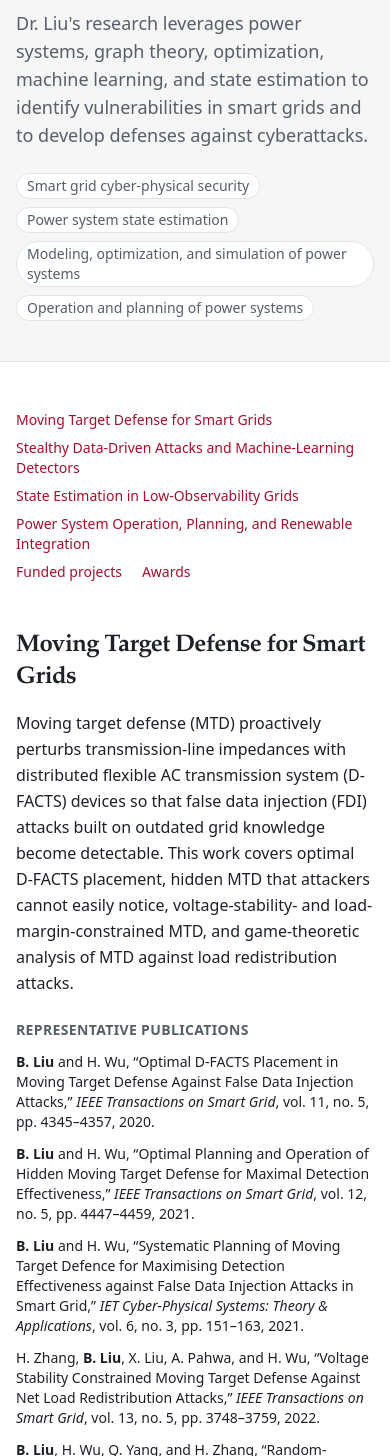
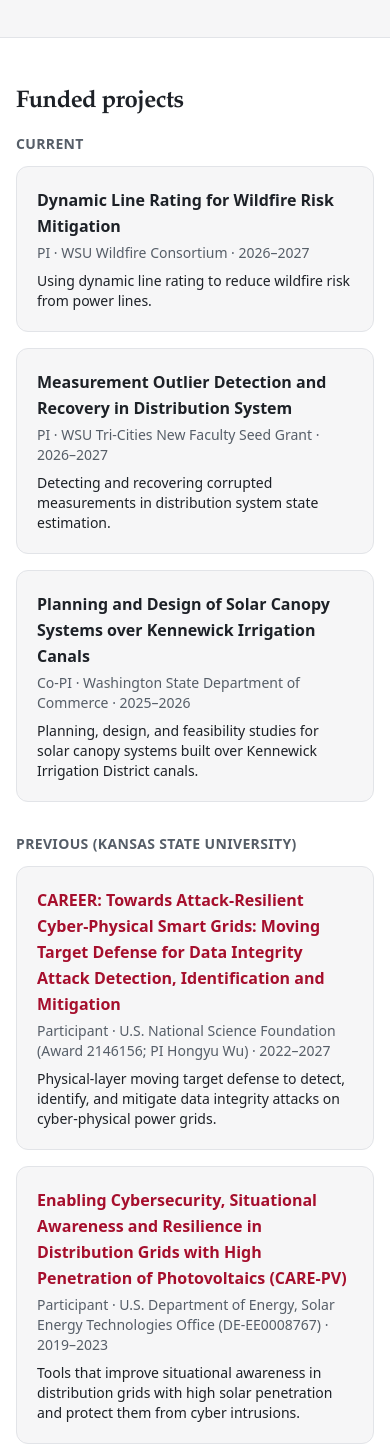
Before and after one commit to BLiu1793/BLiu1793.github.io, an Astro site: page /research in a window 390 px wide. Shown: the part 144-1600 px from the top of the page. Built offline with nearby package versions, Linux system fonts and the light colour scheme; Astro itself is replaced by a stand-in of ours.

Commit message:
Simplify Research page to funded projects and awards
Research themes, interests, and representative-publication lists removed from the
Research page; the four Home research cards remain, without links.

Developed with Claude (AI).

Co-Authored-By: Claude Opus 5.5 <noreply@anthropic.com>

```diff
--- a/docs/MAINTENANCE.md
+++ b/docs/MAINTENANCE.md
@@ -88,6 +88,13 @@ official catalog titles.
 Edit the matching file in `src/content/`: `projects/*.md` (Research page), `service.yaml`
 (the "Professional service" section on the Home page), or `awards.yaml` (Research page).
 
+**Funded project details.** Each project is one file in `src/content/projects/`. The part
+between the `---` lines holds the title, sponsor, role, and period. Everything **below** the
+second `---` is the description shown on the Research page. Write it as ordinary paragraphs
+(leave a blank line between paragraphs); Markdown such as `**bold**` and `[links](https://…)` works.
+
+**Home page research cards** (title + one sentence each) are in `src/content/research.yaml`.
+
 **Hidden entries.** Entries marked `confirmed: false` stay in the file but do not appear on
 the site. They are CV items that had not been verified when the site was built (see
 `notes/CONTENT_REVIEW.md`). To show one, delete that line or change it to `confirmed: true`.
--- a/src/content.config.ts
+++ b/src/content.config.ts
@@ -65,8 +65,6 @@ const research = defineCollection({
   schema: z.object({
     title: z.string(),
     short: z.string(), // one-sentence card text for the home page
-    summary: z.string(),
-    publications: z.array(z.string()).default([]), // ids from publications.yaml
     order: z.number(),
   }),
 });
--- a/src/content/research.yaml
+++ b/src/content/research.yaml
@@ -1,70 +1,20 @@
-# Research themes (Research page sections and Home page cards).
-# `publications` lists ids from publications.yaml shown as representative papers.
+# Research highlight cards on the Home page (title + one sentence each).
 - id: moving-target-defense
   order: 1
   title: Moving Target Defense for Smart Grids
   short: Physical-layer defenses that use D-FACTS devices to expose stealthy false data injection attacks.
-  summary: >-
-    Moving target defense (MTD) proactively perturbs transmission-line impedances with
-    distributed flexible AC transmission system (D-FACTS) devices so that false data
-    injection (FDI) attacks built on outdated grid knowledge become detectable. This work
-    covers optimal D-FACTS placement, hidden MTD that attackers cannot easily notice,
-    voltage-stability- and load-margin-constrained MTD, and game-theoretic analysis of MTD
-    against load redistribution attacks.
-  publications:
-    - tsg-2020-dfacts-placement-mtd
-    - tsg-2021-hidden-mtd
-    - ietcps-2021-systematic-mtd
-    - tsg-2022-voltage-stability-mtd
-    - processes-2023-random-hmtd
-    - access-2024-countering-ac-lr
 
 - id: stealthy-attacks
   order: 2
   title: Stealthy Data-Driven Attacks and Machine-Learning Detectors
   short: Data-driven FDI attacks that reveal blind spots of machine-learning detectors, and the defenses that close them.
-  summary: >-
-    Machine-learning detectors are widely proposed for spotting cyberattacks on grid
-    measurements. This work constructs highly stealthy, data-driven FDI attacks that need
-    little or no knowledge of the network model, using matrix and tensor completion, low-rank
-    structure, and generative adversarial networks, to reveal where such detectors fail. It
-    also develops countermeasures, including deep-learning-based detection and
-    graph-theoretic and smart-inverter-enabled meter encoding.
-  publications:
-    - tsg-2024-matrix-completion-fdi
-    - iotj-2024-tensor-completion-fdi
-    - tii-2025-low-rank-fdi
-    - tii-2026-representation-learning-gans
-    - tsg-2026-graph-meter-encoding
-    - jmpce-2025-smart-inverter-meter-encoding
 
 - id: state-estimation
   order: 3
   title: State Estimation in Low-Observability Grids
   short: Matrix- and tensor-completion and deep-learning state estimation with sparse, noisy, or corrupted data.
-  summary: >-
-    Distribution systems often have too few sensors for conventional state estimation. This
-    work develops robust matrix-completion and multi-stage tensor-completion state estimation
-    for low-observability distribution systems, uses random matrix theory to suppress
-    measurement noise, and builds deep-learning state estimators (RNN, GRU, and LSTM) for
-    transmission systems that also support attack detection.
-  publications:
-    - pesgm-2019-robust-mcse
-    - pesgm-2025-enhanced-tc-dsse
-    - kpec-2024-dlse-detection
 
 - id: grid-operation
   order: 4
   title: Power System Operation, Planning, and Renewable Integration
   short: Optimal power flow with FACTS devices, grid-forming converter stability, and solar planning.
-  summary: >-
-    This work covers the modeling, optimization, and simulation of power system operation
-    and planning. It includes an interior-point solver for AC optimal power flow with
-    variable-impedance FACTS devices, the effect of line impedance changes on voltage
-    stability, the stability of grid-forming converters in weak grids, and the planning of
-    solar energy resources.
-  publications:
-    - access-2021-interior-point-acopf-facts
-    - kpec-2020-interior-point-opf-dfacts
-    - naps-2026-composite-synchronization-gfm
-    - mosicom-2026-gfm-small-signal
--- a/src/pages/index.astro
+++ b/src/pages/index.astro
@@ -46,14 +46,11 @@ const hasCv = fs.existsSync(path.join(process.cwd(), 'public', cvHref));
   </section>
 
   <section class="container-page py-14" aria-labelledby="research-heading">
-    <div class="flex items-baseline justify-between gap-4">
-      <h2 id="research-heading" class="section-title">Research highlights</h2>
-      <a href="/research/" class="text-sm">All research<span class="sr-only"> themes</span> →</a>
-    </div>
+    <h2 id="research-heading" class="section-title">Research highlights</h2>
     <ul class="grid gap-4 sm:grid-cols-2">
       {themes.map((t) => (
         <li class="card">
-          <h3 class="text-lg font-semibold"><a href={`/research/#${t.id}`} class="text-fg hover:text-accent">{t.data.title}</a></h3>
+          <h3 class="text-lg font-semibold">{t.data.title}</h3>
           <p class="mt-2 text-sm text-muted">{t.data.short}</p>
         </li>
       ))}
--- a/src/pages/research.astro
+++ b/src/pages/research.astro
@@ -1,101 +1,44 @@
 ---
+// Research page: funded projects and awards only.
+// Data: src/content/projects/*.md (one file per project) and src/content/awards.yaml
 import BaseLayout from '../layouts/BaseLayout.astro';
 import PageHeader from '../components/PageHeader.astro';
-import PublicationItem from '../components/PublicationItem.astro';
-import { getCollection, render } from 'astro:content';
+import { render } from 'astro:content';
 import { site } from '../config';
-import { getPublications, visible } from '../lib/content';
-
-const themes = (await getCollection('research')).sort((a, b) => a.data.order - b.data.order);
-const pubs = await getPublications();
-const pubById = new Map(pubs.map((p) => [p.id, p]));
+import { visible } from '../lib/content';
 
 const projects = (await visible('projects')).sort((a, b) => a.data.order - b.data.order);
-const projectBodies = new Map(
-  await Promise.all(projects.map(async (p) => [p.id, (await render(p)).Content] as const)),
-);
-const current = projects.filter((p) => p.data.status === 'current');
-const previous = projects.filter((p) => p.data.status === 'previous');
+const withBodies = await Promise.all(projects.map(async (p) => ({ p, Body: (await render(p)).Content })));
+const groups = [
+  { heading: 'Current', items: withBodies.filter(({ p }) => p.data.status === 'current') },
+  { heading: 'Previous (Kansas State University)', items: withBodies.filter(({ p }) => p.data.status === 'previous') },
+].filter((g) => g.items.length > 0);
 const money = (n?: number) =>
   site.features.showFundingAmounts && n ? ` · $${n.toLocaleString('en-US')}` : '';
 
 const awards = await visible('awards');
 ---
-<BaseLayout title="Research" description="Research on smart grid cyber-physical security, moving target defense, stealthy data-driven attacks, and state estimation.">
-  <PageHeader
-    title="Research"
-    lead="Dr. Liu's research leverages power systems, graph theory, optimization, machine learning, and state estimation to identify vulnerabilities in smart grids and to develop defenses against cyberattacks."
-  >
-    <ul class="mt-6 flex flex-wrap gap-2" aria-label="Research interests">
-      {site.interests.map((i) => <li class="chip bg-bg text-sm">{i}</li>)}
-    </ul>
-  </PageHeader>
+<BaseLayout title="Research" description={`Funded research projects and awards of ${site.name}, ${site.institution}.`}>
+  <PageHeader title="Research" />
 
   <div class="container-page py-12">
-    <nav aria-label="On this page" class="mb-12 text-sm">
-      <ul class="flex flex-wrap gap-x-5 gap-y-2">
-        {themes.map((t) => <li><a href={`#${t.id}`}>{t.data.title}</a></li>)}
-        <li><a href="#funding">Funded projects</a></li>
-        <li><a href="#awards">Awards</a></li>
-      </ul>
-    </nav>
-
-    {themes.map((t) => {
-      const reps = t.data.publications.map((id) => pubById.get(id)).filter((p) => p !== undefined);
-      return (
-        <section id={t.id} class="mb-14 scroll-mt-24" aria-labelledby={`${t.id}-h`}>
-          <h2 id={`${t.id}-h`} class="section-title">{t.data.title}</h2>
-          <p class="max-w-3xl">{t.data.summary}</p>
-          {reps.length > 0 && (
-            <>
-              <h3 class="mt-6 mb-3 font-sans text-sm font-semibold uppercase tracking-wide text-muted">Representative publications</h3>
-              <ol class="space-y-3 text-sm">
-                {reps.map((p) => <PublicationItem pub={p} compact />)}
-              </ol>
-            </>
-          )}
-        </section>
-      );
-    })}
-
     <section id="funding" class="mb-14 scroll-mt-24" aria-labelledby="funding-h">
       <h2 id="funding-h" class="section-title">Funded projects</h2>
-      {current.length > 0 && (
+      {groups.map((g) => (
         <>
-          <h3 class="mb-3 font-sans text-sm font-semibold uppercase tracking-wide text-muted">Current</h3>
+          <h3 class="mb-3 font-sans text-sm font-semibold uppercase tracking-wide text-muted">{g.heading}</h3>
           <ul class="mb-8 grid gap-4 md:grid-cols-2">
-            {current.map((p) => {
-              const Body = projectBodies.get(p.id)!;
-              return (
-                <li class="card">
-                  <p class="font-semibold">{p.data.link ? <a href={p.data.link}>{p.data.title}</a> : p.data.title}</p>
-                  <p class="mt-1 text-sm text-muted">{p.data.role} · {p.data.sponsor} · {p.data.period}{money(p.data.amount)}</p>
-                  <div class="prose-lite mt-2 text-sm"><Body /></div>
-                </li>
-              );
-            })}
+            {g.items.map(({ p, Body }) => (
+              <li class="card">
+                <p class="font-semibold">{p.data.link ? <a href={p.data.link}>{p.data.title}</a> : p.data.title}</p>
+                <p class="mt-1 text-sm text-muted">{p.data.role} · {p.data.sponsor} · {p.data.period}{money(p.data.amount)}</p>
+                <div class="prose-lite mt-2 text-sm"><Body /></div>
+              </li>
+            ))}
           </ul>
         </>
-      )}
-      {previous.length > 0 && (
-        <>
-          <h3 class="mb-3 font-sans text-sm font-semibold uppercase tracking-wide text-muted">Previous (Kansas State University)</h3>
-          <ul class="grid gap-4 md:grid-cols-2">
-            {previous.map((p) => {
-              const Body = projectBodies.get(p.id)!;
-              return (
-                <li class="card">
-                  <p class="font-semibold">{p.data.link ? <a href={p.data.link}>{p.data.title}</a> : p.data.title}</p>
-                  <p class="mt-1 text-sm text-muted">{p.data.role} · {p.data.sponsor} · {p.data.period}{money(p.data.amount)}</p>
-                  <div class="prose-lite mt-2 text-sm"><Body /></div>
-                </li>
-              );
-            })}
-          </ul>
-        </>
-      )}
+      ))}
     </section>
-
 
     <section id="awards" class="scroll-mt-24" aria-labelledby="awards-h">
       <h2 id="awards-h" class="section-title">Awards</h2>
```
Also changed, not shown: README.md.
